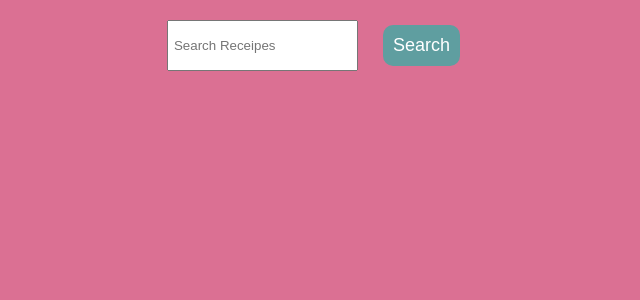
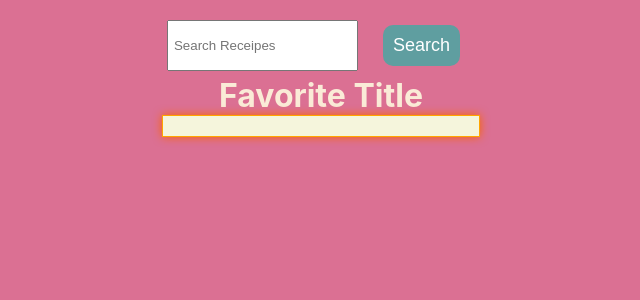
Before and after one commit to velsenthilkumar1988/react_course_2024, a React (Create React App) app: page / in a window 1280 px wide. Shown: the top 300 px of the page, without its empty margins (319-959 px from the left). Built offline with nearby package versions, Linux system fonts and the light colour scheme.

Commit message:
add favour item

```diff
--- /dev/null
+++ b/src/Components/favorite-item/index.jsx
@@ -0,0 +1,19 @@
+import "./style.css";
+
+const FavourRecipeItem = (props)=>{
+    const {id,image,title} = props;
+
+    console.log(props,'receipes items are there')
+
+    return(
+        <div key={id} className="recipe-items">
+            <div>
+                <img src={image} alt="image of recipes"/>
+            </div>
+            <p>{title}</p>
+            <button type="button" >Remove to Favourites</button>
+        </div>
+    )
+}
+
+export default FavourRecipeItem;
--- /dev/null
+++ b/src/Components/favorite-item/style.css
@@ -0,0 +1,46 @@
+.favour-wrapper{
+    flex-direction: column;
+    display: flex;
+}
+.favour-items{
+    border: 1px solid orange;
+    padding: 10px;
+    box-shadow: 0px 0px 10px 0px rgba(250,100,0,1);
+    background-color: beige;
+}
+.favour-items > img{
+    width: 100%;
+    height: 90%;
+    padding: 10px;
+}
+
+.favour-items >p{
+    color: rgb(21, 21, 20);
+    font-weight: 700;
+    font-size: 20px;
+    margin: 12px 0 12px 0px;
+    font-weight: 500;
+    font-family: 'Franklin Gothic Medium', 'Arial Narrow', Arial, sans-serif;
+}
+.favour-items >button{
+    background-color: chocolate;
+    border: 1px solid transparent;
+    padding: 10px;
+    margin: 10px;
+    color: #fff;
+    cursor: pointer;
+    font-size: 15px;
+    font-weight: bold;
+    font-family: Verdana, Geneva, Tahoma, sans-serif;
+}
+.favour-items >button:hover{
+    background-color: blueviolet;
+    border: 1px solid transparent;
+    padding: 10px;
+    margin: 10px;
+    color: #fff;
+    cursor: pointer;
+    font-size: 15px;
+    font-weight: bold;
+    font-family: Verdana, Geneva, Tahoma, sans-serif;
+}
--- a/src/pages/homepage/index.jsx
+++ b/src/pages/homepage/index.jsx
@@ -2,6 +2,8 @@ import { useEffect, useState } from "react";
 import SearchHomePage from "../../Components/Search";
 import "./style.css";
 import RecipeItem from "../../Components/recipe-item";
+import favoriteItemPage from "../../Components/favorite-item";
+import FavourRecipeItem from "../../Components/favorite-item";
 const dummydata = "dummydata";
 const Homepage = () => {
   //loading state
@@ -11,6 +13,7 @@ const Homepage = () => {
   const [receipes, setReceipes] = useState([]);
   //favourite state will be loading
   const [favouritesVal, setFavouritesVal] = useState([]);
+
   const getDataFromSearchComponent = (getData) => {
     console.log(getData, "getData Value");
     //keep loading state as true before we are calling true
@@ -64,7 +67,20 @@ const Homepage = () => {
       />
 
       {/**fovourite item loading */}
-      <div className="favorite_wrapper">
+      <div className="favour-wrapper">
+            <h1 className="favour-title">Favorite Title</h1>
+            <div className="favour-items">
+            {favouritesVal && favouritesVal.length > 0
+            ? favouritesVal.map((item) => (
+                //favoriteItemPage
+                <FavourRecipeItem
+                id={item.id}
+                image={item.image}
+                title={item.title}
+                />
+              ))
+            : null}
+            </div>
 
       </div>
       {/**fovourite item loading */}
```
